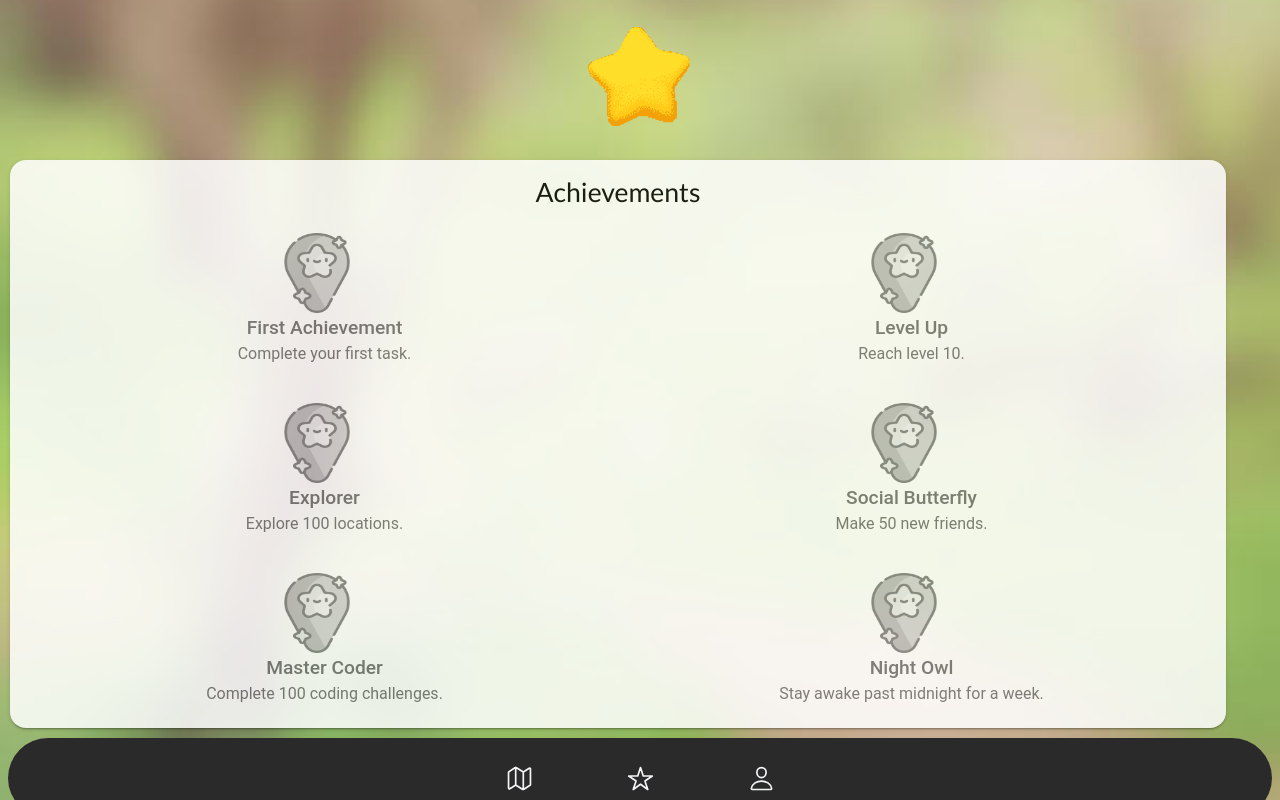
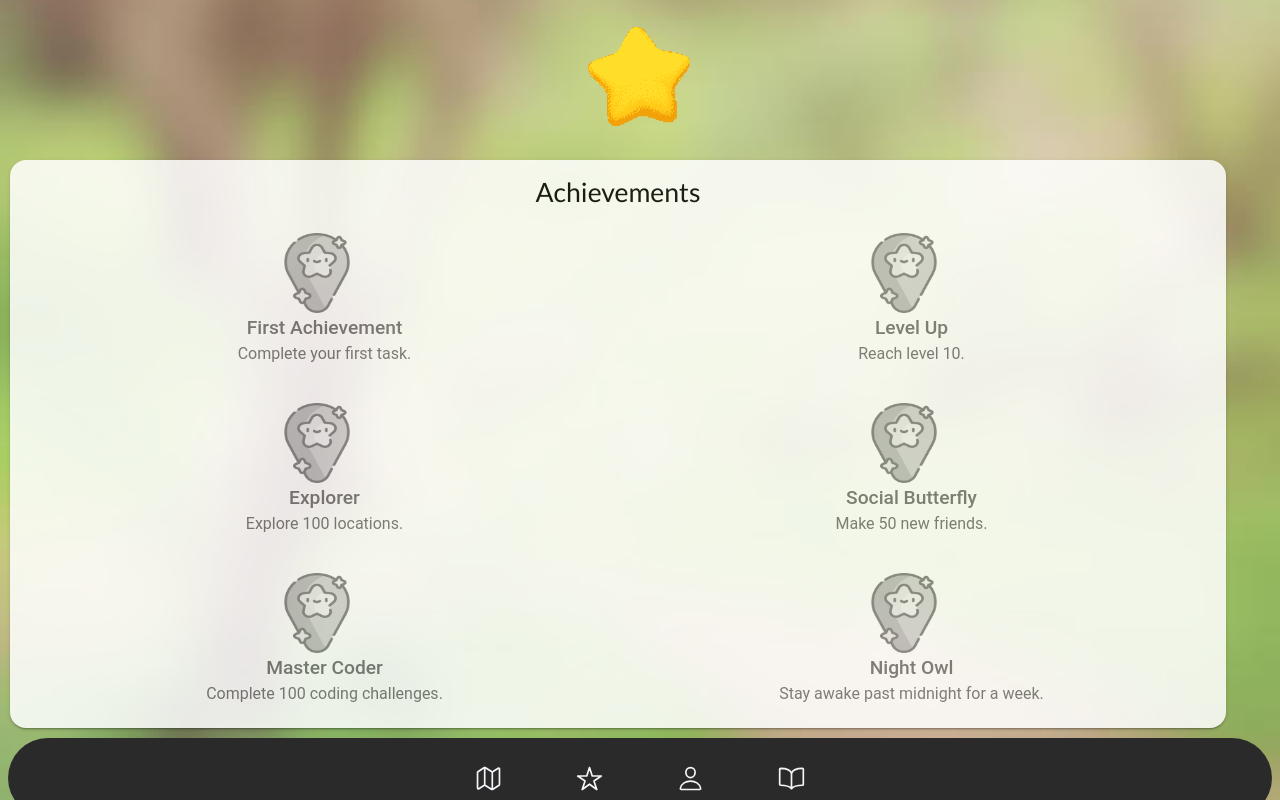
Before and after one commit to RetlocPeck/CityQuest, a React (Vite) app in the folder frontend/CityQuest/: page /achievements in a window 1280 px wide. Built offline with nearby package versions, Linux system fonts and the light colour scheme.

Commit message:
Added diary page and fixed toolbar

```diff
--- a/frontend/CityQuest/src/App.tsx
+++ b/frontend/CityQuest/src/App.tsx
@@ -30,7 +30,7 @@ import '@ionic/react/css/display.css';
 import '@ionic/react/css/palettes/dark.system.css';
 
 /* Theme variables */
-import { Home, Initial, Achievements, SignUp, Settings, Profile} from './pages';
+import { Home, Initial, Diary, Achievements, SignUp, Settings, Profile} from './pages';
 
 import './theme/variables.css';
 
@@ -61,6 +61,9 @@ const App: React.FC = () => (
         <Route exact path="/profile">
           <Profile/>
         </Route>
+        <Route exact path="/diary">
+          <Diary/>
+        </Route>
       </IonRouterOutlet>
     </IonReactRouter>
   </IonApp>
--- a/frontend/CityQuest/src/components/Toolbar.css
+++ b/frontend/CityQuest/src/components/Toolbar.css
@@ -13,6 +13,6 @@
 }
 
 .tool-button {
-    padding-left: 25px;
-    padding-right: 25px;
+    padding-left: 15px;
+    padding-right: 15px;
 }
--- a/frontend/CityQuest/src/components/Toolbar.tsx
+++ b/frontend/CityQuest/src/components/Toolbar.tsx
@@ -1,7 +1,7 @@
 import { IonToolbar, IonTitle, IonButton, IonIcon, IonSearchbar } from "@ionic/react";
 import './Toolbar.css';
 import accountImg from "../assets/account.png";
-import { mapOutline, starOutline, personOutline} from "ionicons/icons";
+import { mapOutline, bookOutline, starOutline, personOutline} from "ionicons/icons";
 
 
 //Add option to pass in custom buttons /home or settings
@@ -43,6 +43,16 @@ const Toolbar = () => {
             >
                 <IonIcon icon={personOutline}></IonIcon>
             </IonButton>
+
+            <IonButton
+             className = "tool-button"
+            fill = "clear"
+            color = "light"
+              href = "/diary"
+              size = "large"
+            >
+                <IonIcon icon={bookOutline}></IonIcon>
+            </IonButton>
             </div>
 
         </IonToolbar>
--- /dev/null
+++ b/frontend/CityQuest/src/pages/Diary.tsx
@@ -0,0 +1,45 @@
+import { IonButton, IonIcon, IonCard, IonContent, IonHeader, IonPage, IonSearchbar, IonTitle, IonToolbar } from '@ionic/react';
+import ExploreContainer from '../components/ExploreContainer';
+import '.././stylesheets/Home.css';
+import Toolbar from '../components/Toolbar';
+import { arrowBackOutline } from 'ionicons/icons';
+const Diary: React.FC = () => {
+    return (
+        <IonPage>
+          <IonContent fullscreen className="profile-bg">
+            <IonToolbar color="clear">
+              <IonButton
+                size="large"
+                color="dark"
+                fill="clear"
+                routerLink="/home"
+              >
+                <IonIcon icon={arrowBackOutline}></IonIcon>
+              </IonButton>
+
+              <IonButton
+                slot="end"
+                color="dark"
+                fill="clear"
+                routerLink="/settings"
+                size="large"
+              >
+              </IonButton>
+            </IonToolbar>
+
+            <div className="profile">
+              <IonCard className="card1">
+
+              </IonCard>
+              <IonCard className="card2">
+              </IonCard>
+            </div>
+
+            <Toolbar />
+          </IonContent>
+
+        </IonPage>
+      );
+};
+
+export default Diary;
--- a/frontend/CityQuest/src/pages/index.ts
+++ b/frontend/CityQuest/src/pages/index.ts
@@ -4,3 +4,4 @@ export { default as Achievements} from './Achievements';
 export { default as SignUp} from './SignUp';
 export { default as Settings} from './Settings';
 export { default as Profile} from './Profile';
+export { default as Diary} from './Diary';
```
